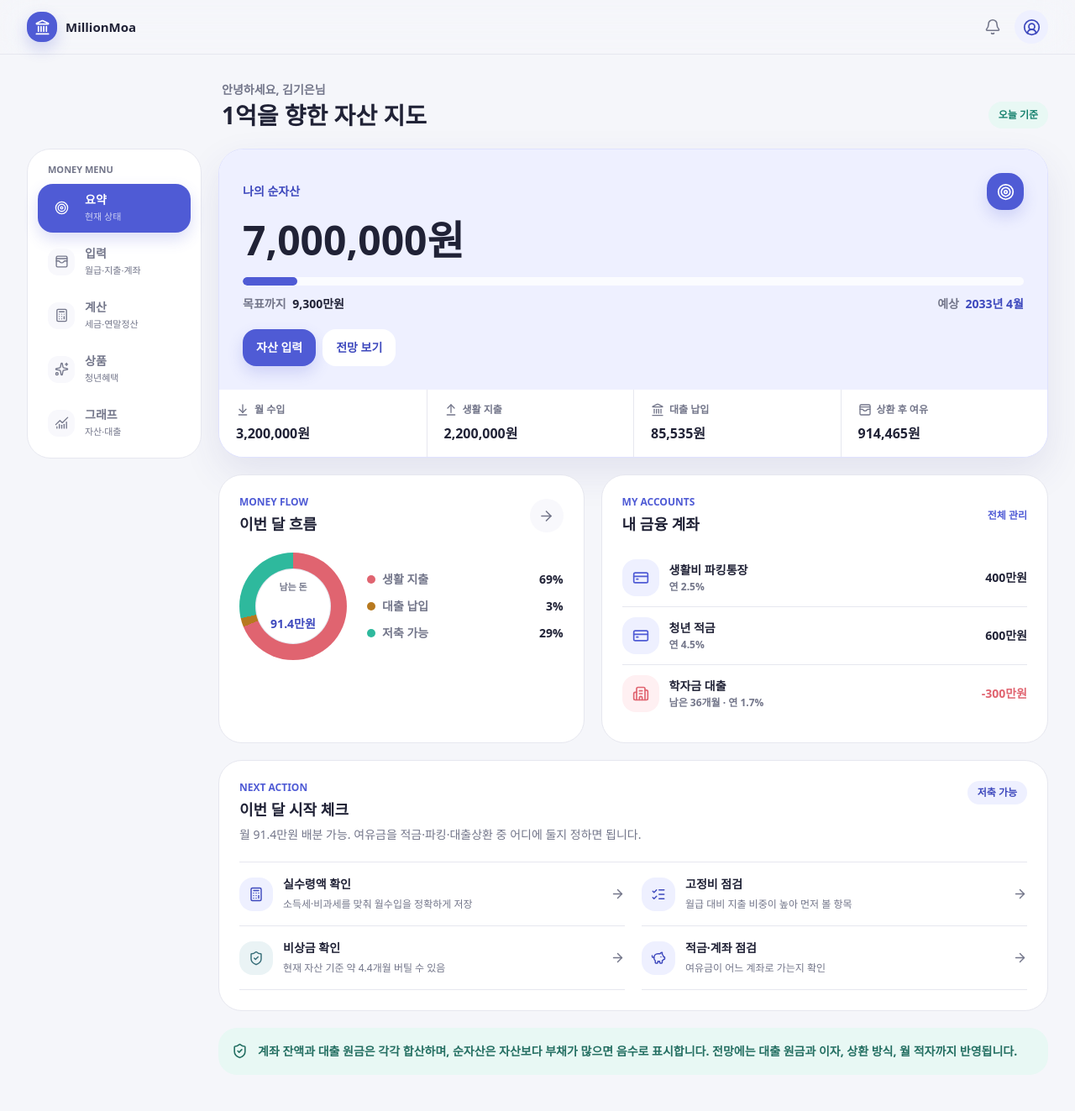
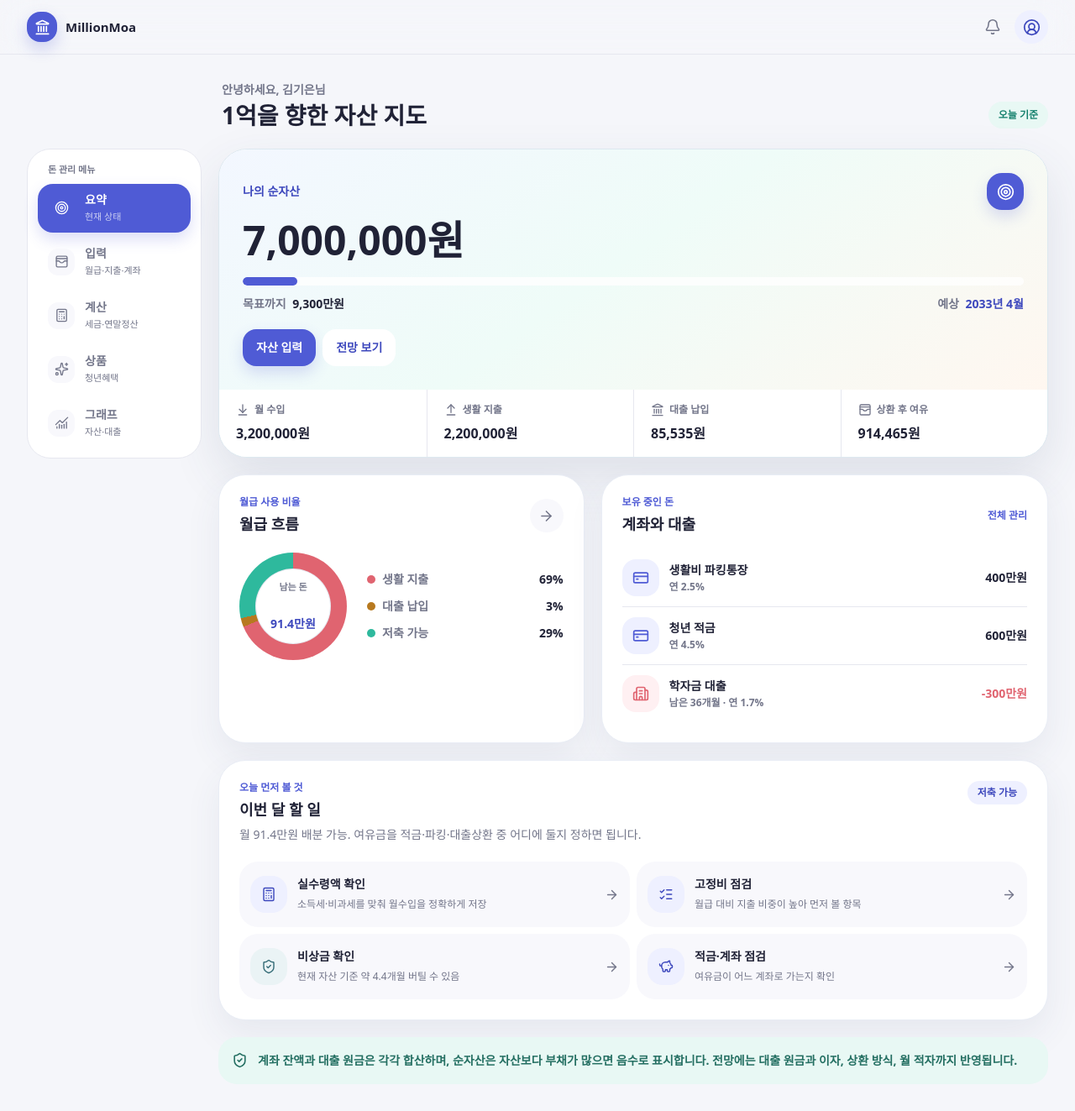
Before and after one commit to shsh99/MillionMoa, a Next.js app: page / in a window 1280 px wide. Shown: the whole page at 84% size. Built offline with nearby package versions, Linux system fonts and the light colour scheme.

Commit message:
feat: polish overview banking surface

```diff
--- a/src/components/app-shell.tsx
+++ b/src/components/app-shell.tsx
@@ -6,7 +6,7 @@ import { type ReactNode, useEffect, useState } from "react";
 
 const bottomNavItems = [
   { label: "홈", href: "/", icon: Home, hashes: ["", "#dashboard-overview-title"] },
-  { label: "입력", href: "#planner-cash-flow", icon: WalletCards, hashes: ["#planner-cash-flow", "#expense-management", "#finance-accounts"] },
+  { label: "입력", href: "#planner-cash-flow", icon: WalletCards, hashes: ["#planner-cash-flow", "#expense-management", "#finance-accounts", "#finance-assets", "#finance-loans-input"] },
   { label: "계산", href: "#finance-calculators", icon: Calculator, hashes: ["#finance-calculators"] },
   { label: "상품", href: "#finance-products", icon: Sparkles, hashes: ["#finance-products"] },
   { label: "그래프", href: "#finance-loans", icon: ChartNoAxesCombined, hashes: ["#finance-loans"] },
--- a/src/features/dashboard/dashboard-overview.tsx
+++ b/src/features/dashboard/dashboard-overview.tsx
@@ -177,19 +177,19 @@ function StarterChecklist({ scenario }: { scenario: ReturnType<typeof calculateF
   };
 
   return (
-    <section aria-label="사회초년생 시작 체크" className="rounded-[28px] border border-[var(--wallet-line)] bg-[var(--wallet-surface)] p-5 shadow-[var(--wallet-shadow)] sm:p-6">
+    <section aria-label="사회초년생 시작 체크" className="rounded-[32px] border border-[#e9edf5] bg-[var(--wallet-surface)] p-5 shadow-[0_18px_42px_rgba(70,82,118,0.08)] sm:p-6">
       <div className="flex flex-col gap-3 sm:flex-row sm:items-start sm:justify-between">
         <div>
-          <p className="text-xs font-bold text-[var(--wallet-primary)]">NEXT ACTION</p>
-          <h2 className="mt-1 text-lg font-black text-[var(--wallet-ink)]" id="starter-check-title">이번 달 시작 체크</h2>
+          <p className="text-xs font-bold text-[var(--wallet-primary)]">오늘 먼저 볼 것</p>
+          <h2 className="mt-1 text-lg font-black text-[var(--wallet-ink)]" id="starter-check-title">이번 달 할 일</h2>
           <p className="mt-1 max-w-2xl text-sm font-medium leading-6 text-[var(--wallet-muted)]">{starter.status.headline}. {starter.status.detail}</p>
         </div>
         <span className={`inline-flex h-fit shrink-0 rounded-full px-3 py-1.5 text-xs font-black ${statusToneClass}`}>{starter.status.label}</span>
       </div>
-      <div className="mt-5 grid gap-x-5 border-t border-[var(--wallet-line)] sm:grid-cols-2">
+      <div className="mt-5 grid gap-2 sm:grid-cols-2">
         {starter.actions.map((action) => (
-          <a key={action.label} href={action.href} className="group flex min-h-[76px] items-center gap-3 border-b border-[var(--wallet-line)] py-3 transition-colors hover:text-[var(--wallet-primary)] active:bg-[var(--wallet-primary-soft)]">
-            <span className={`grid size-10 shrink-0 place-items-center rounded-2xl ${actionToneClass[action.tone]}`}>{action.icon}</span>
+          <a key={action.label} href={action.href} className="group flex min-h-[78px] items-center gap-3 rounded-[22px] border border-transparent bg-[var(--wallet-surface-tint)] px-3 py-3 transition-[background-color,border-color,transform] hover:border-[var(--wallet-primary-soft)] hover:bg-white active:scale-[0.98]">
+            <span className={`grid size-11 shrink-0 place-items-center rounded-[18px] ${actionToneClass[action.tone]}`}>{action.icon}</span>
             <span className="min-w-0 flex-1"><strong className="block text-sm font-extrabold text-[var(--wallet-ink)]">{action.label}</strong><span className="mt-1 block text-xs font-medium leading-5 text-[var(--wallet-muted)]">{action.detail}</span></span>
             <ArrowRight aria-hidden="true" className="shrink-0 text-[var(--wallet-muted)] transition-transform group-hover:translate-x-0.5" size={17} />
           </a>
@@ -233,11 +233,11 @@ function MonthlyFlowOverview({ scenario }: { scenario: ReturnType<typeof calcula
   const loanEnd = expensePercent + loanPercent;
 
   return (
-    <section aria-labelledby="monthly-flow-title" className="rounded-[28px] border border-[var(--wallet-line)] bg-[var(--wallet-surface)] p-5 shadow-[var(--wallet-shadow)] sm:p-6">
+    <section aria-labelledby="monthly-flow-title" className="rounded-[32px] border border-[#e9edf5] bg-[var(--wallet-surface)] p-5 shadow-[0_18px_42px_rgba(70,82,118,0.08)] sm:p-6">
       <div className="flex items-center justify-between gap-3">
         <div>
-          <p className="text-xs font-bold text-[var(--wallet-primary)]">MONEY FLOW</p>
-          <h2 className="mt-1 text-lg font-black text-[var(--wallet-ink)]" id="monthly-flow-title">이번 달 흐름</h2>
+          <p className="text-xs font-bold text-[var(--wallet-primary)]">월급 사용 비율</p>
+          <h2 className="mt-1 text-lg font-black text-[var(--wallet-ink)]" id="monthly-flow-title">월급 흐름</h2>
         </div>
         <a className="grid size-10 place-items-center rounded-full bg-[var(--wallet-surface-tint)] text-[var(--wallet-muted)] hover:text-[var(--wallet-primary)]" href="#planner-cash-flow" aria-label="월 현금흐름 입력으로 이동">
           <ArrowRight aria-hidden="true" size={19} />
@@ -274,11 +274,11 @@ function MonthlyFlowOverview({ scenario }: { scenario: ReturnType<typeof calcula
 
 function FinancialAccountSnapshot({ input }: { input: FinanceScenarioInput }) {
   return (
-    <section aria-labelledby="account-snapshot-title" className="rounded-[28px] border border-[var(--wallet-line)] bg-[var(--wallet-surface)] p-5 shadow-[var(--wallet-shadow)] sm:p-6">
+    <section aria-labelledby="account-snapshot-title" className="rounded-[32px] border border-[#e9edf5] bg-[var(--wallet-surface)] p-5 shadow-[0_18px_42px_rgba(70,82,118,0.08)] sm:p-6">
       <div className="flex items-center justify-between gap-3">
         <div>
-          <p className="text-xs font-bold text-[var(--wallet-primary)]">MY ACCOUNTS</p>
-          <h2 className="mt-1 text-lg font-black text-[var(--wallet-ink)]" id="account-snapshot-title">내 금융 계좌</h2>
+          <p className="text-xs font-bold text-[var(--wallet-primary)]">보유 중인 돈</p>
+          <h2 className="mt-1 text-lg font-black text-[var(--wallet-ink)]" id="account-snapshot-title">계좌와 대출</h2>
         </div>
         <a className="text-xs font-extrabold text-[var(--wallet-primary)] hover:underline" href="#finance-accounts">전체 관리</a>
       </div>
@@ -411,7 +411,7 @@ function CategoryNavigator({ activeCategory }: { activeCategory: DashboardCatego
 
   return (
     <nav aria-label="대시보드 카테고리" className="sticky top-24 hidden self-start rounded-[28px] border border-[var(--wallet-line)] bg-[var(--wallet-surface)] p-3 shadow-[var(--wallet-shadow)] md:block">
-      <p className="px-3 pb-2 pt-1 text-[11px] font-black uppercase text-[var(--wallet-muted)]">Money menu</p>
+      <p className="px-3 pb-2 pt-1 text-[11px] font-black text-[var(--wallet-muted)]">돈 관리 메뉴</p>
       <div className="grid gap-1.5">
         {items.map((item) => (
           <a
@@ -572,8 +572,8 @@ export function DashboardOverview({ referenceDate }: { referenceDate?: Date }) {
 
         {activeCategory === "overview" && (
           <>
-            <section aria-label="자산 요약" className="overflow-hidden rounded-[30px] border border-[#dfe2ff] bg-[var(--wallet-surface)] text-[var(--wallet-ink)] shadow-[0_18px_45px_rgba(55,62,135,0.10)]">
-              <div className="bg-[var(--wallet-primary-soft)] p-5 sm:p-7">
+            <section aria-label="자산 요약" className="overflow-hidden rounded-[34px] border border-[#dde9f0] bg-[var(--wallet-surface)] text-[var(--wallet-ink)] shadow-[0_24px_58px_rgba(57,73,109,0.12)]">
+              <div className="bg-[linear-gradient(145deg,#f3f7ff_0%,#effcf8_48%,#fff7f0_100%)] p-5 sm:p-7">
                 <div className="flex items-center justify-between gap-3"><p className="text-sm font-extrabold text-[var(--wallet-primary-strong)]">나의 순자산</p><span className="grid size-11 place-items-center rounded-[18px] bg-[var(--wallet-primary)] text-white shadow-[0_8px_18px_rgba(79,91,213,0.2)]"><Target aria-hidden="true" size={21} /></span></div>
                 <p aria-live="polite" className={`mt-3 break-words text-[2.25rem] font-black leading-tight tabular-nums [overflow-wrap:anywhere] sm:text-5xl ${scenario.netWorth < 0 ? "text-[var(--wallet-coral)]" : "text-[var(--wallet-ink)]"}`} data-testid="overview-net-worth">{formatCurrency(scenario.netWorth)}</p>
                 <div className="mt-5 h-2.5 overflow-hidden rounded-full bg-white/80" role="progressbar" aria-label={isNetWorthNegative ? "부채 초과 상태" : "1억 목표 달성률"} aria-valuemin={0} aria-valuemax={100} aria-valuenow={progressPercent}><div className="h-full rounded-full bg-[var(--wallet-primary)] transition-[width] motion-reduce:transition-none" style={{ width: `${isNetWorthNegative ? 0 : progressPercent}%` }} /></div>
```
Also changed, not shown: _workspace/03_implementation/2026-07-19_overview-bank-polish.md (added, +12 -0 lines), 2 other files (tests, documents, lock files or other folders).
